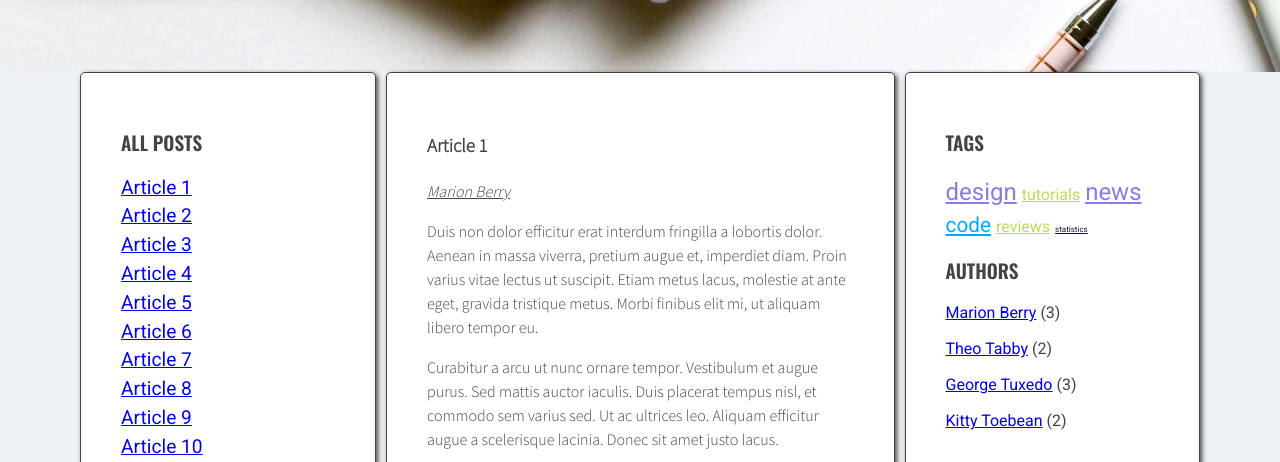
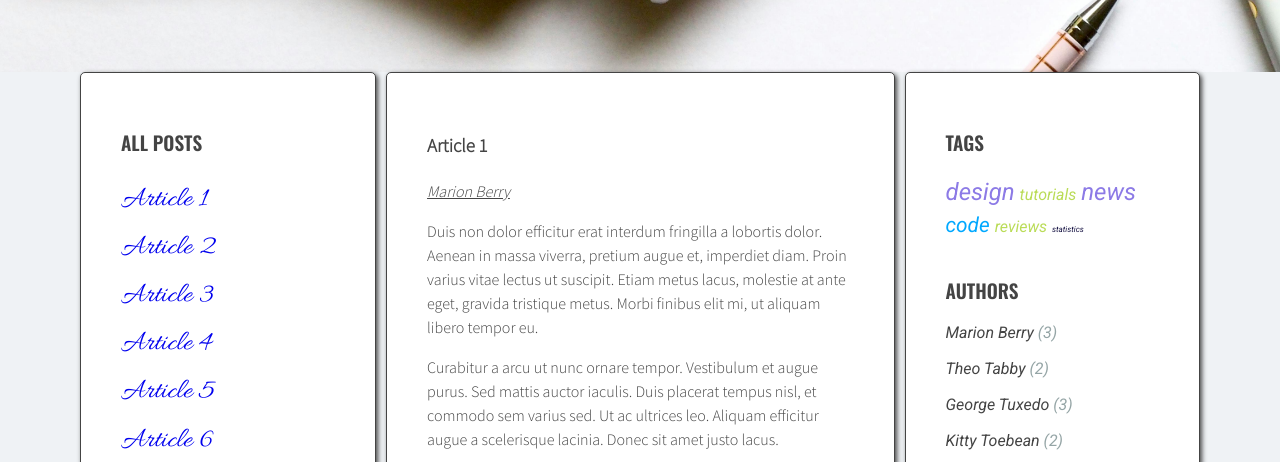
Before and after one commit to mGrzanek/js-blog, a website: page index.html in a window 1280 px wide. Shown: the part 325-787 px from the top of the page. Drawn offline with nearby package versions, Linux system fonts and the light colour scheme.

Commit message:
Update selectors in addClickListenersToAuthors and addClickListenersToTags functions, add styles for author and title lists

```diff
--- a/js/script.js
+++ b/js/script.js
@@ -15,6 +15,7 @@
       },
       linksTo: {
         tags: 'a[href^="#tag-"]',
+        tagsActive: 'a.active[href^="#tag-"]',
         authors: 'a[href^="#author-"]',
         titles: '.titles a',
         titlesActive: '.titles a.active',
@@ -195,7 +196,7 @@
     const tag = href.replace('#tag-', '');
 
     /* find all tag links with class active */
-    const tagLinksActive = document.querySelectorAll('a.active[href^="#tag-"]');
+    const tagLinksActive = document.querySelectorAll(select.all.linksTo.tagsActive);
 
     /* START LOOP: for each active tag link */
     for(let tagLinkActive of tagLinksActive){
@@ -222,7 +223,7 @@
 
   const addClickListenersToTags = function(){
     /* find all links to tags */
-    const tagLinks = document.querySelectorAll('.post-tags .list a');
+    const tagLinks = document.querySelectorAll(select.all.linksTo.tags);
 
     /* START LOOP: for each link */
     for(let tagLink of tagLinks){
@@ -264,7 +265,7 @@
     /* START LOOP for each author in allAuthors */
     for(let author in allAuthors){
       /* generate code of a link and add it to authorSidebarWrapper */
-      const authorLinkSidebar = `<li><a href="#author-${author}"><span class="author-name">${author}</span></a><span> (${allAuthors[author]})</span><li>`;
+      const authorLinkSidebar = `<li><a href="#author-${author}">${author}</a><span> (${allAuthors[author]})</span><li>`;
       authorSidebarsWrapper.insertAdjacentHTML('beforeend', authorLinkSidebar);
     /* END LOOP */
     }
@@ -285,7 +286,7 @@
 
   const addClickListenersToAuthors = function() {
     /* find all links to authors */
-    const authorLinks = document.querySelectorAll('.post-author a');
+    const authorLinks = document.querySelectorAll(select.all.linksTo.authors);
 
     /*START LOOP for each author link */
     for(let authorLink of authorLinks){
--- a/sass/style.scss
+++ b/sass/style.scss
@@ -1,5 +1,5 @@
 @import url('https://fonts.googleapis.com/css?family=Oswald:400,600|Sacramento|Source+Sans+Pro:300&subset=latin-ext');
-@import url('https://fonts.googleapis.com/css2?family=Roboto:ital@0;1&display=swap');
+@import url('https://fonts.googleapis.com/css2?family=Allura&family=Roboto:ital@1&display=swap');
 
 /* Variables */
 
@@ -11,11 +11,13 @@ $color-pylon: #00a8ff;
 $color-deep: #130f40;
 $color-sky: #c7ecee;
 $color-grass: #badc58;
+$color-concerte: #95a5a6;
 
 $font-logo: 'Sacramento', cursive;
 $font-header: 'Oswald', sans-serif;
 $font-text: 'Source Sans Pro', sans-serif;
-$font-titles: 'Roboto', sans-serif;
+$font-titles: "Allura", cursive;
+$font-links: "Roboto", serif;
 
 $transition: all 2s;
 
@@ -98,7 +100,11 @@ header {
 /* Lists */
 
 .titles {
-  font-size: 1.2rem;
+    font-size: 1.8rem;
+
+    a {
+      font-family: $font-titles;
+    }
 }
 
 .list {
@@ -107,7 +113,11 @@ header {
   padding: 0;
 
   li {
-    font-family: $font-titles;
+    font-family: $font-links;
+
+    a {
+      text-decoration: none;
+    }
   }
   .active {
     font-weight: bold;
@@ -120,7 +130,11 @@ header {
   }
 }
 
+/* Tags */
+
 .tags {
+  padding-bottom: 20px;
+
   li {
     display: inline-block;
     padding-right: 5px;
@@ -160,6 +174,15 @@ header {
 .authors {
   li {
     margin-bottom: 12px;
+
+    a {
+      font-style: italic;
+      color: $color-dark;
+    }
+
+    span {
+      color: $color-concerte;
+    }
   }
 }
 
```
Also changed, not shown: css/style.css, 1 other file.
